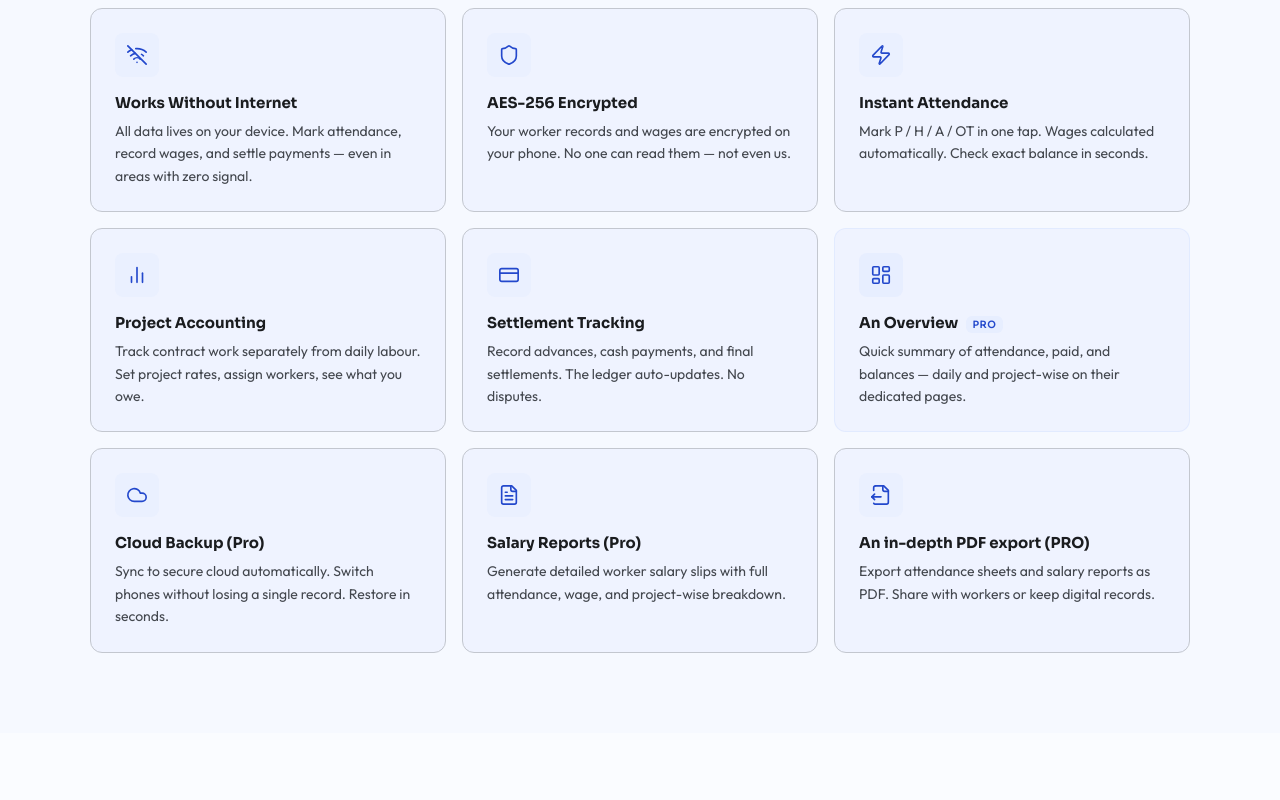
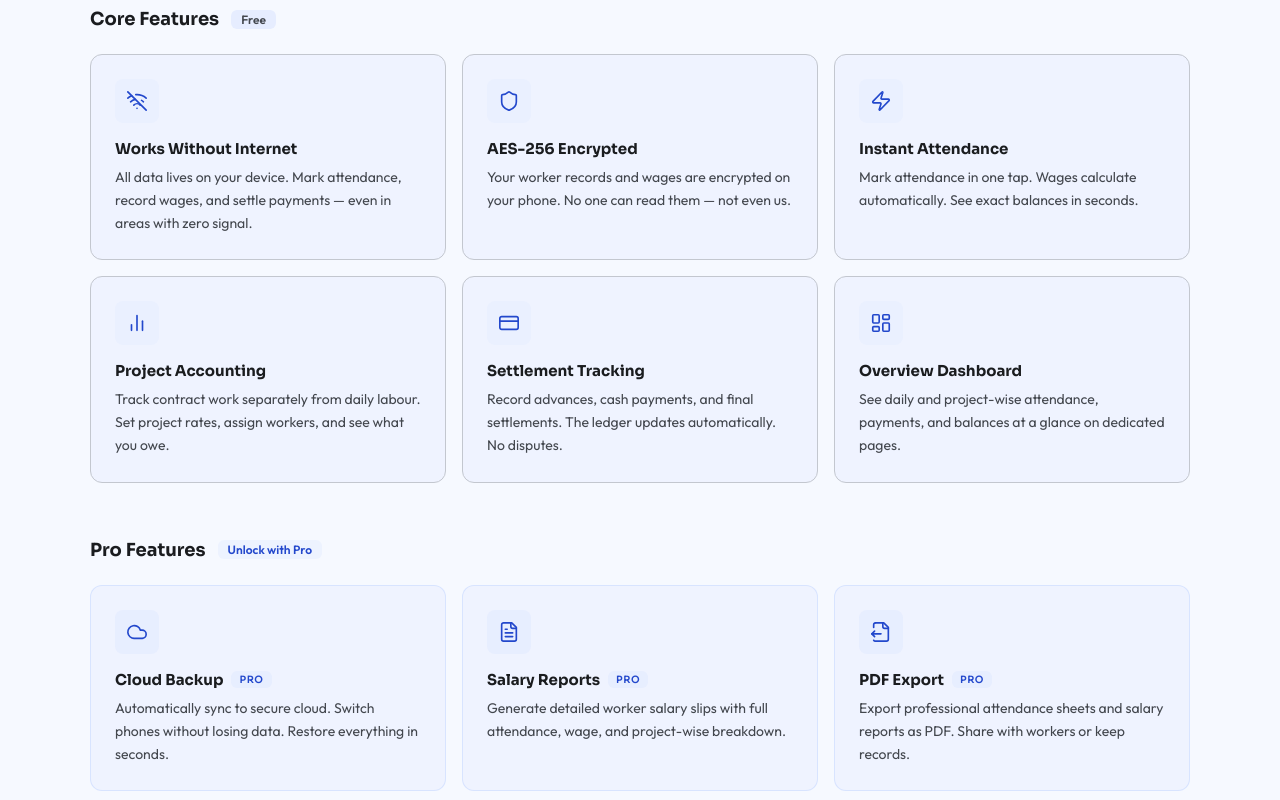
Before and after one commit to johnsstalk/workerslog-web, a Next.js app: page / in a window 1280 px wide. Shown: the part 1140-1940 px from the top of the page. Built offline with nearby package versions, Linux system fonts and the light colour scheme.

Commit message:
Refactor features section for clarity and consistency

```diff
--- a/components/sections/features-section.jsx
+++ b/components/sections/features-section.jsx
@@ -1,81 +1,130 @@
 'use client';
 
-import { WifiOff, Shield, Zap, BarChart2, CreditCard, Cloud, LayoutDashboard, FileText, FileOutput  } from 'lucide-react';
+import { WifiOff, Shield, Zap, BarChart2, CreditCard, Cloud, LayoutDashboard, FileText, FileOutput } from 'lucide-react';
 
-const FEATURES = [
+const CORE_FEATURES = [
   {
-    Icon: WifiOff, title: 'Works Without Internet',
+    Icon: WifiOff,
+    title: 'Works Without Internet',
     desc: 'All data lives on your device. Mark attendance, record wages, and settle payments — even in areas with zero signal.',
   },
   {
-    Icon: Shield, title: 'AES-256 Encrypted',
+    Icon: Shield,
+    title: 'AES-256 Encrypted',
     desc: 'Your worker records and wages are encrypted on your phone. No one can read them — not even us.',
   },
   {
-    Icon: Zap, title: 'Instant Attendance',
-    desc: 'Mark P / H / A / OT in one tap. Wages calculated automatically. Check exact balance in seconds.',
+    Icon: Zap,
+    title: 'Instant Attendance',
+    desc: 'Mark attendance in one tap. Wages calculate automatically. See exact balances in seconds.',
   },
   {
-    Icon: BarChart2, title: 'Project Accounting',
-    desc: 'Track contract work separately from daily labour. Set project rates, assign workers, see what you owe.',
+    Icon: BarChart2,
+    title: 'Project Accounting',
+    desc: 'Track contract work separately from daily labour. Set project rates, assign workers, and see what you owe.',
   },
   {
-    Icon: CreditCard, title: 'Settlement Tracking',
-    desc: 'Record advances, cash payments, and final settlements. The ledger auto-updates. No disputes.',
+    Icon: CreditCard,
+    title: 'Settlement Tracking',
+    desc: 'Record advances, cash payments, and final settlements. The ledger updates automatically. No disputes.',
   },
   {
-    Icon: LayoutDashboard, title: 'An Overview',
-    desc: 'Quick summary of attendance, paid, and balances — daily and project-wise on their dedicated pages.',
+    Icon: LayoutDashboard,
+    title: 'Overview Dashboard',
+    desc: 'See daily and project-wise attendance, payments, and balances at a glance on dedicated pages.',
+  },
+];
+
+const PRO_FEATURES = [
+  {
+    Icon: Cloud,
+    title: 'Cloud Backup',
+    desc: 'Automatically sync to secure cloud. Switch phones without losing data. Restore everything in seconds.',
+    isPro: true,
   },
   {
-    Icon: Cloud, title: 'Cloud Backup (Pro)',
-    desc: 'Sync to secure cloud automatically. Switch phones without losing a single record. Restore in seconds.',
+    Icon: FileText,
+    title: 'Salary Reports',
+    desc: 'Generate detailed worker salary slips with full attendance, wage, and project-wise breakdown.',
+    isPro: true,
   },
   {
-    Icon: FileText, title: 'Salary Reports (Pro)',
-    desc: 'Generate detailed worker salary slips with full attendance, wage, and project-wise breakdown.',
+    Icon: FileOutput,
+    title: 'PDF Export',
+    desc: 'Export professional attendance sheets and salary reports as PDF. Share with workers or keep records.',
+    isPro: true,
   },
-  {
-    Icon: FileOutput, title: 'An in-depth PDF export (PRO)',
-    desc: 'Export attendance sheets and salary reports as PDF. Share with workers or keep digital records.',
-  }
 ];
 
 function FeatureCard({ Icon, title, desc, isPro }) {
   return (
-    <div style={{
-      background: 'var(--color-surface-container)',
-      border: `1px solid ${isPro ? 'rgba(173, 198, 255, 0.2)' : 'var(--color-outline-variant)'}`,
-      borderRadius: 'var(--radius-card)',
-      padding: '24px',
-    }}>
+    <div
+      className="feature-card"
+      style={{
+        background: 'var(--color-surface-container)',
+        border: isPro
+          ? '1px solid rgba(173, 198, 255, 0.35)'
+          : '1px solid var(--color-outline-variant)',
+        borderRadius: 'var(--radius-card)',
+        padding: '24px',
+        display: 'flex',
+        flexDirection: 'column',
+        transition: 'transform 0.2s ease, box-shadow 0.2s ease',
+      }}
+    >
       <div style={{
-        width: 44, height: 44, borderRadius: 'var(--radius-s)',
-        background: isPro ? 'rgba(173, 198, 255, 0.12)' : 'rgba(173, 198, 255, 0.08)',
-        display: 'flex', alignItems: 'center', justifyContent: 'center',
+        width: 44,
+        height: 44,
+        borderRadius: 'var(--radius-s)',
+        background: isPro
+          ? 'rgba(173, 198, 255, 0.12)'
+          : 'rgba(173, 198, 255, 0.08)',
+        display: 'flex',
+        alignItems: 'center',
+        justifyContent: 'center',
         marginBottom: 16,
       }}>
         <Icon size={22} color="var(--color-primary)" strokeWidth={1.8} />
       </div>
+
       <h3 style={{
-        fontFamily: "'Sora', sans-serif", fontWeight: 700, fontSize: 15,
-        color: 'var(--color-on-surface)', marginBottom: 8,
+        fontFamily: "'Sora', sans-serif",
+        fontWeight: 700,
+        fontSize: 15,
+        color: 'var(--color-on-surface)',
+        marginBottom: 8,
+        display: 'flex',
+        alignItems: 'center',
+        gap: 8,
       }}>
         {title}
         {isPro && (
           <span style={{
-            marginLeft: 8, fontSize: 10, fontWeight: 600, letterSpacing: '0.06em',
-            textTransform: 'uppercase', color: 'var(--color-primary)',
+            fontSize: 10,
+            fontWeight: 600,
+            letterSpacing: '0.06em',
+            textTransform: 'uppercase',
+            color: 'var(--color-primary)',
             background: 'rgba(173, 198, 255, 0.12)',
-            borderRadius: 'var(--radius-xs)', padding: '2px 6px',
+            borderRadius: 'var(--radius-xs)',
+            padding: '2px 8px',
             verticalAlign: 'middle',
-          }}>PRO</span>
+          }}>
+            PRO
+          </span>
         )}
       </h3>
+
       <p style={{
-        fontFamily: "'Outfit', sans-serif", fontSize: 14, lineHeight: 1.6,
+        fontFamily: "'Outfit', sans-serif",
+        fontSize: 14,
+        lineHeight: 1.65,
         color: 'var(--color-on-surface-variant)',
-      }}>{desc}</p>
+        flex: 1,
+        margin: 0,
+      }}>
+        {desc}
+      </p>
     </div>
   );
 }
@@ -85,26 +134,110 @@ export default function FeaturesSection() {
     <>
       <section id="features" style={{ padding: 'var(--space-3xl) var(--section-px)' }}>
         <div style={{ maxWidth: 1100, margin: '0 auto' }}>
+          {/* Header */}
           <div style={{ textAlign: 'center', marginBottom: 48 }}>
             <span style={{
-              display: 'block', fontSize: 11, fontWeight: 700,
-              letterSpacing: '0.1em', textTransform: 'uppercase',
-              color: 'var(--color-primary)', fontFamily: "'Sora', sans-serif", marginBottom: 12,
-            }}>Features</span>
+              display: 'block',
+              fontSize: 11,
+              fontWeight: 700,
+              letterSpacing: '0.1em',
+              textTransform: 'uppercase',
+              color: 'var(--color-primary)',
+              fontFamily: "'Sora', sans-serif",
+              marginBottom: 12,
+            }}>
+              Features
+            </span>
             <h2 style={{
-              fontFamily: "'Sora', sans-serif", fontWeight: 700,
-              fontSize: 'var(--text-h1)', color: 'var(--color-on-surface)', marginBottom: 16,
-            }}>Everything you need.<br />Nothing you don't.</h2>
+              fontFamily: "'Sora', sans-serif",
+              fontWeight: 700,
+              fontSize: 'var(--text-h1)',
+              color: 'var(--color-on-surface)',
+              marginBottom: 16,
+            }}>
+              Everything you need.<br />Nothing you don&apos;t.
+            </h2>
             <p style={{
-              fontFamily: "'Outfit', sans-serif", fontSize: 17,
-              color: 'var(--color-on-surface-variant)', maxWidth: 480, margin: '0 auto',
-            }}>Built for anyone who manages workers—track attendance, wages, dues, and project-wise earnings in a simple, practical way. No training needed.</p>
+              fontFamily: "'Outfit', sans-serif",
+              fontSize: 17,
+              color: 'var(--color-on-surface-variant)',
+              maxWidth: 480,
+              margin: '0 auto',
+            }}>
+              Built for anyone who manages workers — track attendance, wages, dues, and project-wise earnings in a simple, practical way. No training needed.
+            </p>
           </div>
 
-          <div className="wl-features-grid">
-            {FEATURES.map((f, i) => (
-              <FeatureCard key={f.title} {...f} isPro={i === 5} />
-            ))}
+          {/* Core Features */}
+          <div style={{ marginBottom: 56 }}>
+            <div style={{
+              display: 'flex',
+              alignItems: 'center',
+              gap: 12,
+              marginBottom: 24
+            }}>
+              <h3 style={{
+                fontFamily: "'Sora', sans-serif",
+                fontSize: 18,
+                fontWeight: 700,
+                color: 'var(--color-on-surface)',
+                margin: 0,
+              }}>
+                Core Features
+              </h3>
+              <span style={{
+                fontSize: 12,
+                fontWeight: 600,
+                color: 'var(--color-on-surface-variant)',
+                background: 'var(--color-surface-container-high)',
+                padding: '2px 10px',
+                borderRadius: 'var(--radius-xs)',
+              }}>
+                Free
+              </span>
+            </div>
+
+            <div className="wl-features-grid">
+              {CORE_FEATURES.map((feature) => (
+                <FeatureCard key={feature.title} {...feature} />
+              ))}
+            </div>
+          </div>
+
+          {/* Pro Features */}
+          <div>
+            <div style={{
+              display: 'flex',
+              alignItems: 'center',
+              gap: 12,
+              marginBottom: 24
+            }}>
+              <h3 style={{
+                fontFamily: "'Sora', sans-serif",
+                fontSize: 18,
+                fontWeight: 700,
+                color: 'var(--color-on-surface)',
+                margin: 0,
+              }}>
+                Pro Features
+              </h3>
+              <span style={{
+                fontSize: 12,
+                fontWeight: 600,
+                color: 'var(--color-primary)',
+                background: 'rgba(173, 198, 255, 0.12)',
+                padding: '2px 10px',
+                borderRadius: 'var(--radius-xs)',
+              }}>
+                Unlock with Pro
+              </span>
+            </div>
+
+            <div className="wl-features-grid">
+              {PRO_FEATURES.map((feature) => (
+                <FeatureCard key={feature.title} {...feature} />
+              ))}
+            </div>
           </div>
         </div>
       </section>
@@ -115,11 +248,23 @@ export default function FeaturesSection() {
           grid-template-columns: repeat(3, 1fr);
           gap: 16px;
         }
+
+        .feature-card:hover {
+          transform: translateY(-4px);
+          box-shadow: 0 10px 15px -3px rgb(0 0 0 / 0.1),
+                      0 4px 6px -4px rgb(0 0 0 / 0.1);
+        }
+
         @media (max-width: 900px) {
-          .wl-features-grid { grid-template-columns: repeat(2, 1fr); }
+          .wl-features-grid {
+            grid-template-columns: repeat(2, 1fr);
+          }
         }
+
         @media (max-width: 560px) {
-          .wl-features-grid { grid-template-columns: 1fr; }
+          .wl-features-grid {
+            grid-template-columns: 1fr;
+          }
         }
       `}</style>
     </>
```
